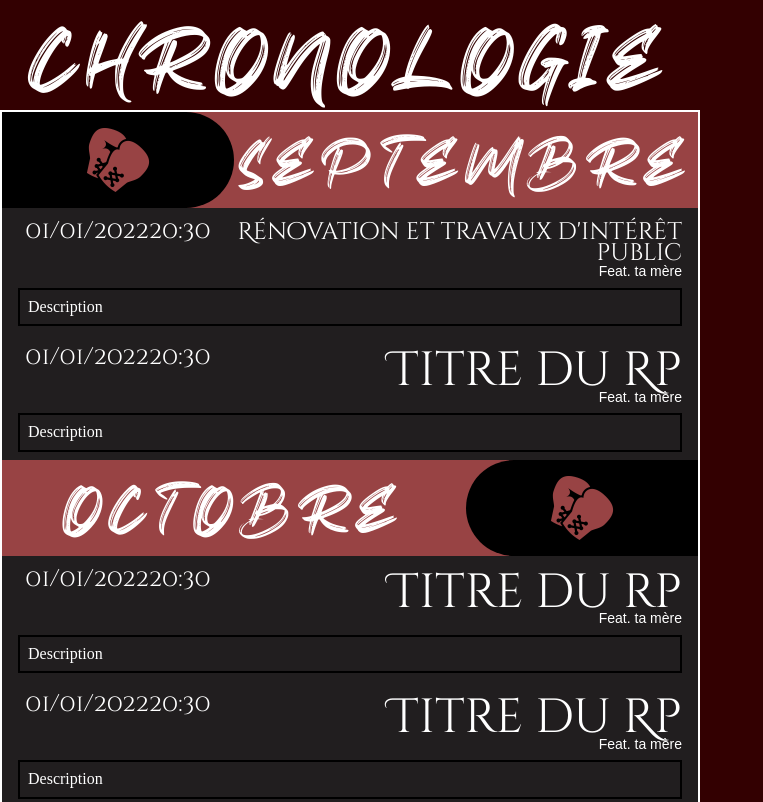
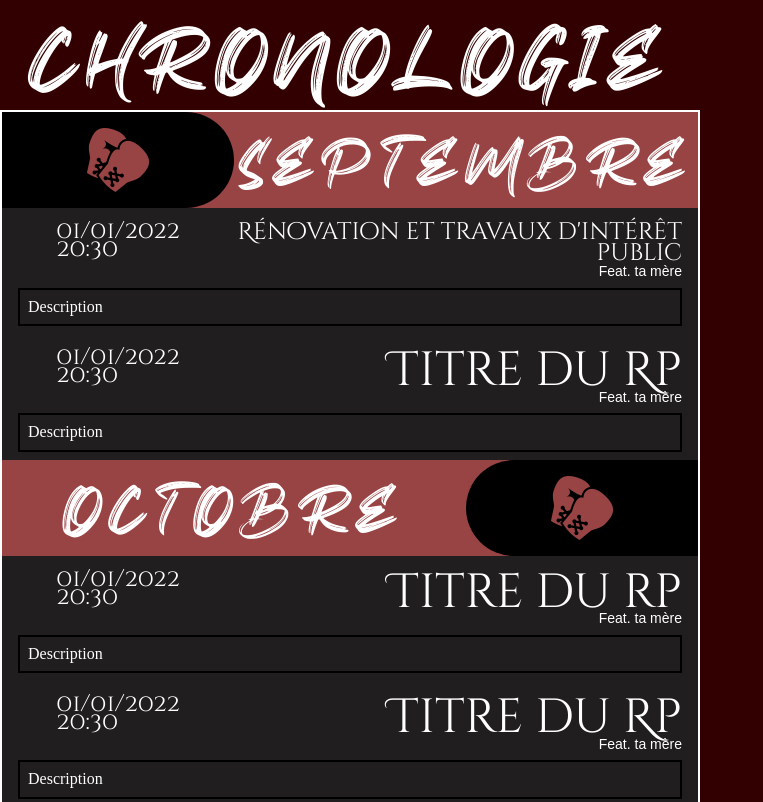
Before and after one commit to Wolfeur/wolfeur.github.io, a website built with Parcel: page index.html in a window 1280 px wide. Shown: the top 802 px of the page, without its empty margins (0-763 px from the left). Built offline with nearby package versions, Linux system fonts and the light colour scheme; files whose address does not match are found by name.

Commit message:
br correction.

```diff
--- a/css/main.css
+++ b/css/main.css
@@ -31,7 +31,7 @@
 }
 
 @layer bibi {
-	.bibi-post-history :is(br, :not(time) > br) {
+	:is(.bibi-post-history > br, .bibi-post-history :not(time) > br) {
 		display: none !important;
 	}
 
```
